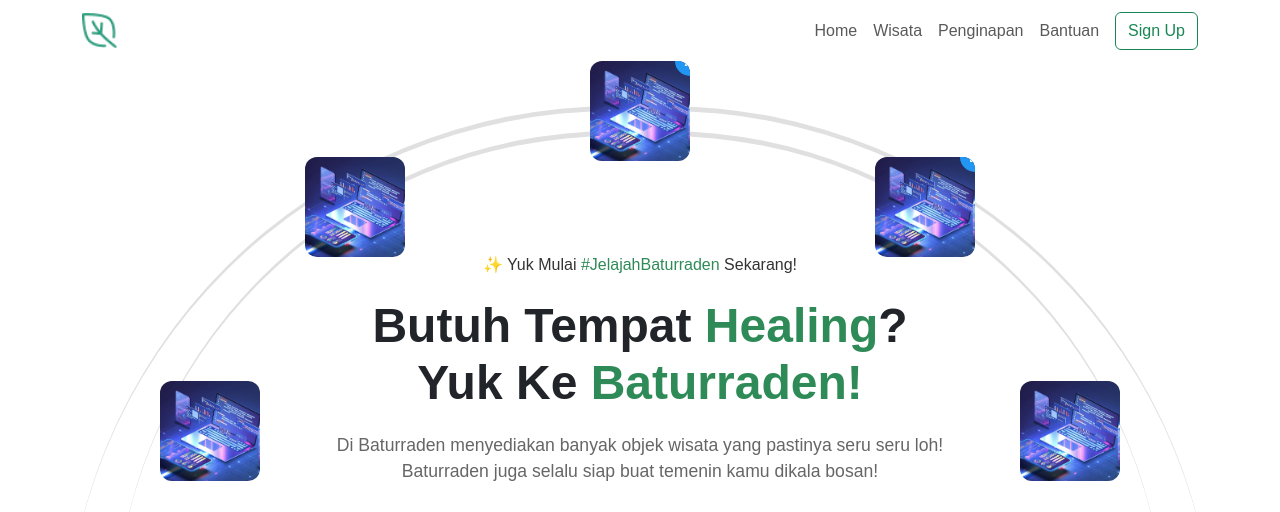
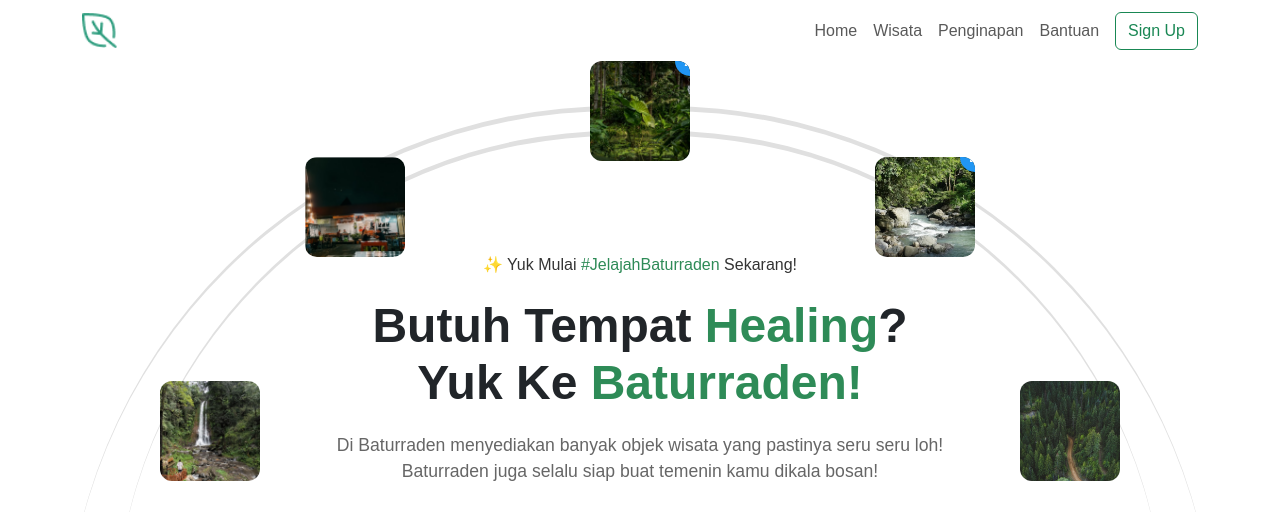
Before and after one commit to vebriannn/Baturaden, a plain HTML site: page index.html in a window 1280 px wide. Shown: the top 512 px of the page. Drawn offline with nearby package versions, Linux system fonts and the light colour scheme.

Commit message:
Update index.html

```diff
--- a/index.html
+++ b/index.html
@@ -46,28 +46,28 @@
 
     <main>
         <!-- slide pertama / hero content -->
-        <section class="hero-content" id="hero-content">
+                <section class="hero-content" id="hero-content">
             <div class="container">
                 <div class="semi-circle-container">
                     <div class="image-dots"></div>
                     <div class="image-dots1"></div>
                     <!-- Image points -->
                     <div class="image-point image-1">
-                        <img src="/assets/image/hero-images.jpg" alt="Nature 1">
+                        <img src="/assets/image/circle-image-1.png" alt="Nature 1">
                         <div class="point-label">A</div>
                     </div>
                     <div class="image-point image-2">
-                        <img src="/assets/image/hero-images.jpg" alt="Nature 2">
+                        <img src="/assets/image/circle-image-2.png" alt="Nature 2">
                         <div class="point-label">B</div>
                     </div>
                     <div class="image-point image-3">
-                        <img src="/assets/image/hero-images.jpg" alt="Nature 3">
+                        <img src="/assets/image/circle-image-3.png" alt="Nature 3">
                     </div>
                     <div class="image-point image-4">
-                        <img src="/assets/image/hero-images.jpg" alt="Nature 4">
+                        <img src="/assets/image/circle-image-4.png" alt="Nature 4">
                     </div>
                     <div class="image-point image-5">
-                        <img src="/assets/image/hero-images.jpg" alt="Nature 5">
+                        <img src="/assets/image/circle-image-5.png" alt="Nature 5">
                     </div>
 
                     <!-- Center content -->
```
